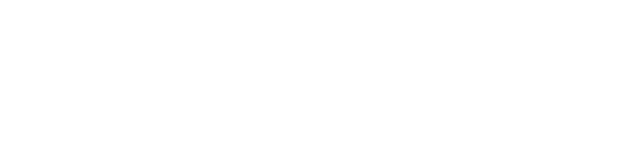
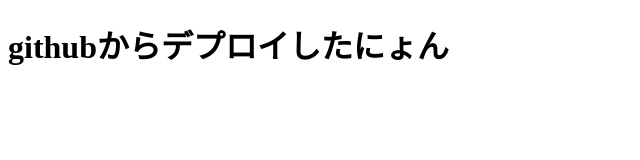
Before and after one commit to yamagen612/repository1, a plain HTML site: page index.html in a window 1280 px wide. Shown: the whole page, without its empty margins (0-640 px from the left). Drawn offline with Linux system fonts and the light colour scheme.

Commit message:
Update index.html
yamagen

```diff
--- a/index.html
+++ b/index.html
@@ -1,6 +1,10 @@
 <!DOCTYPE html>
-<html lang="ja">
+<html>
     <head>
-
+        <meta charset="utf-8">
+        <title>azure web apps</title>
     </head>
+    <body>
+        <h1>githubからデプロイしたにょん</h1>
+    </body>
 </html>
```
